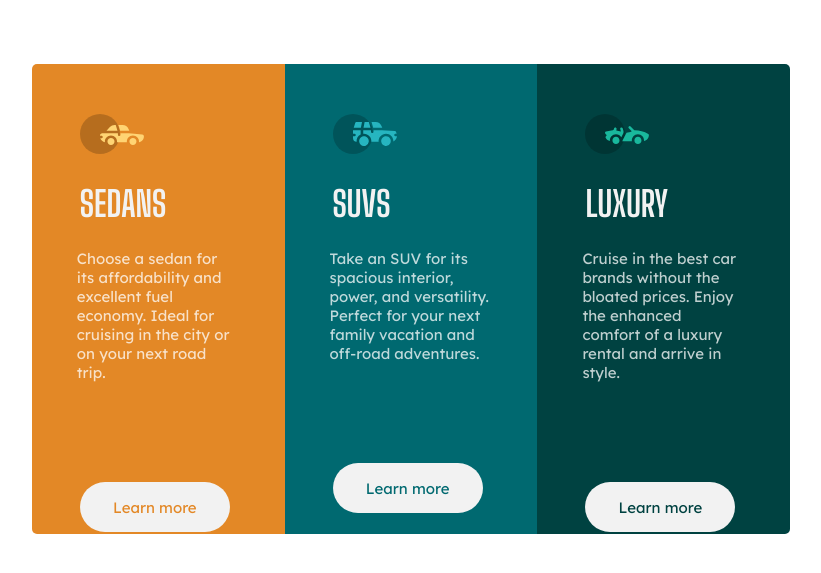
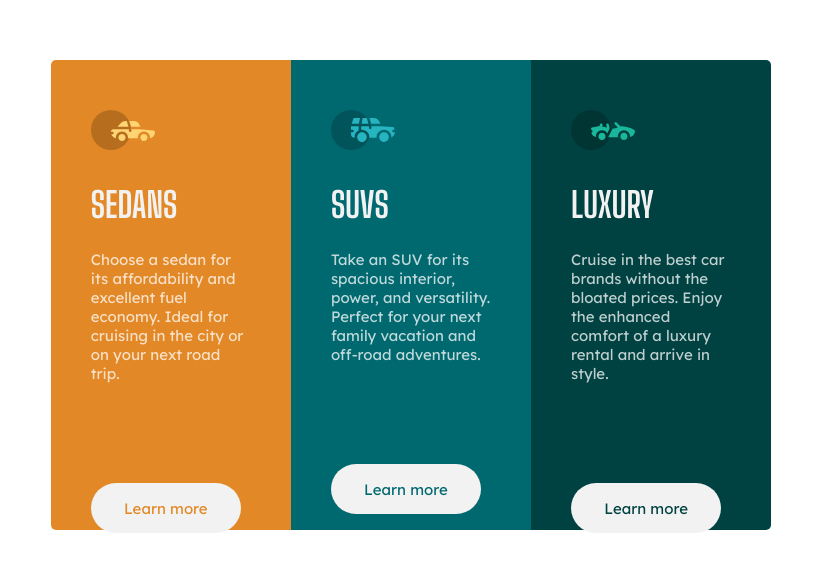
Before and after one commit to evasa2024/3-column-preview-card-component, a plain HTML site: page index.html in a window 1280 px wide. Shown: the part 101-674 px from the top of the page, without its empty margins (229-1050 px from the left). Drawn offline with Linux system fonts and the light colour scheme.

Commit message:
Plus de scroll et les tailles ont été revues

```diff
--- a/index.html
+++ b/index.html
@@ -33,7 +33,7 @@
   <div id="Luxury">
     <img src="images/icon-luxury.svg" alt="icon-luxury">
     <h1>LUXURY</h1>
-    <p style="margin:25px 47px 0px 45px;">Cruise in the best car brands without the bloated prices. Enjoy the enhanced comfort of a luxury rental and arrive in style.</p>
+    <p>Cruise in the best car brands without the bloated prices. Enjoy the enhanced comfort of a luxury rental and arrive in style.</p>
     <button class="buttonLuxury">Learn more</button>
   </div>
 
@@ -48,5 +48,4 @@
 
 <!--
   Le rendre responsive : les div en dessous des autres si écran trop petit
-  gérer les margin pour avoir les p comme sur l'image
 -->
--- a/style.css
+++ b/style.css
@@ -2,19 +2,19 @@ body{
     background: white;
     font-size: 15px;
     font-family: Lexend Deca;
-    height:98vh;
+    height:97vh;
     display: flex;
     justify-content: center;
     align-items: center;
 }
 
 img{
-    margin:50px 48px 0px 48px;
+    margin:50px 40px 0px 40px;
 }
 
 div{
     float: left;
-    width:20%;
+    width:19%;
     height:470px;
 }
 #Sedans{
@@ -36,12 +36,14 @@ div{
 h1{
     font-family:Big Shoulders Display;
     color: hsl(0, 0%, 95%);
-    margin:25px 48px 0px 48px;
+    margin:30px 40px 0px 40px;
     font-size: 35px;
 }
 
 p{
     color: hsla(0, 0%, 100%, 0.75);
+    margin:25px 40px 0px 40px;
+    font-weight: 400;
 }
 
 button{
@@ -53,7 +55,7 @@ button{
     cursor:pointer;
     font-size: 15px;
     font-family: Lexend Deca;
-    margin:100px 48px 0px 48px;
+    margin:100px 40px 0px 40px;
 }
 
 .buttonSedans{
@@ -74,11 +76,6 @@ button:hover{
     border:2px solid hsl(0, 0%, 95%);
 }
 
-p{
-    margin:25px 47px 0px 45px;
-    font-weight: 400;
-}
-
 
 .attribution {
     font-size: 11px; text-align: center;
```
